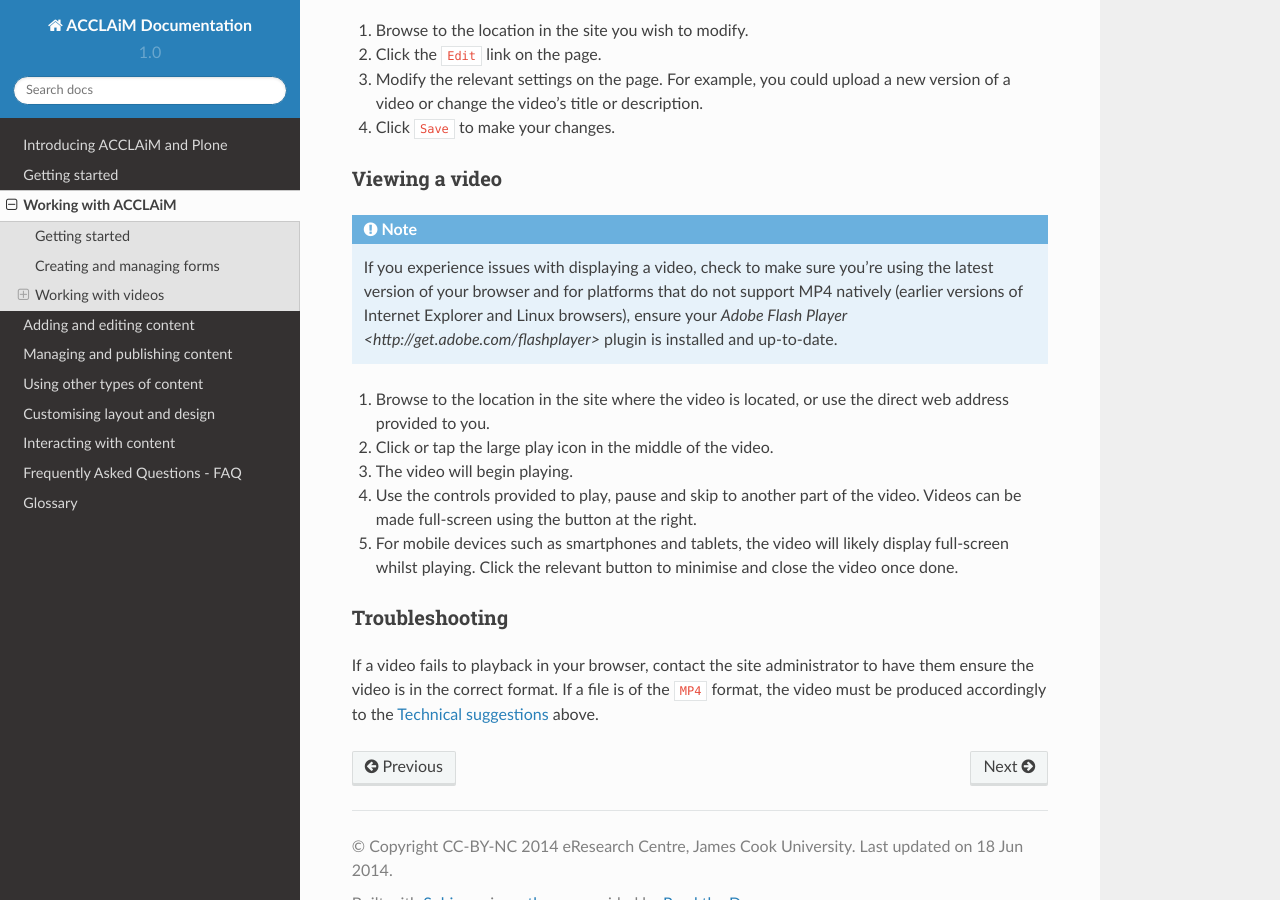
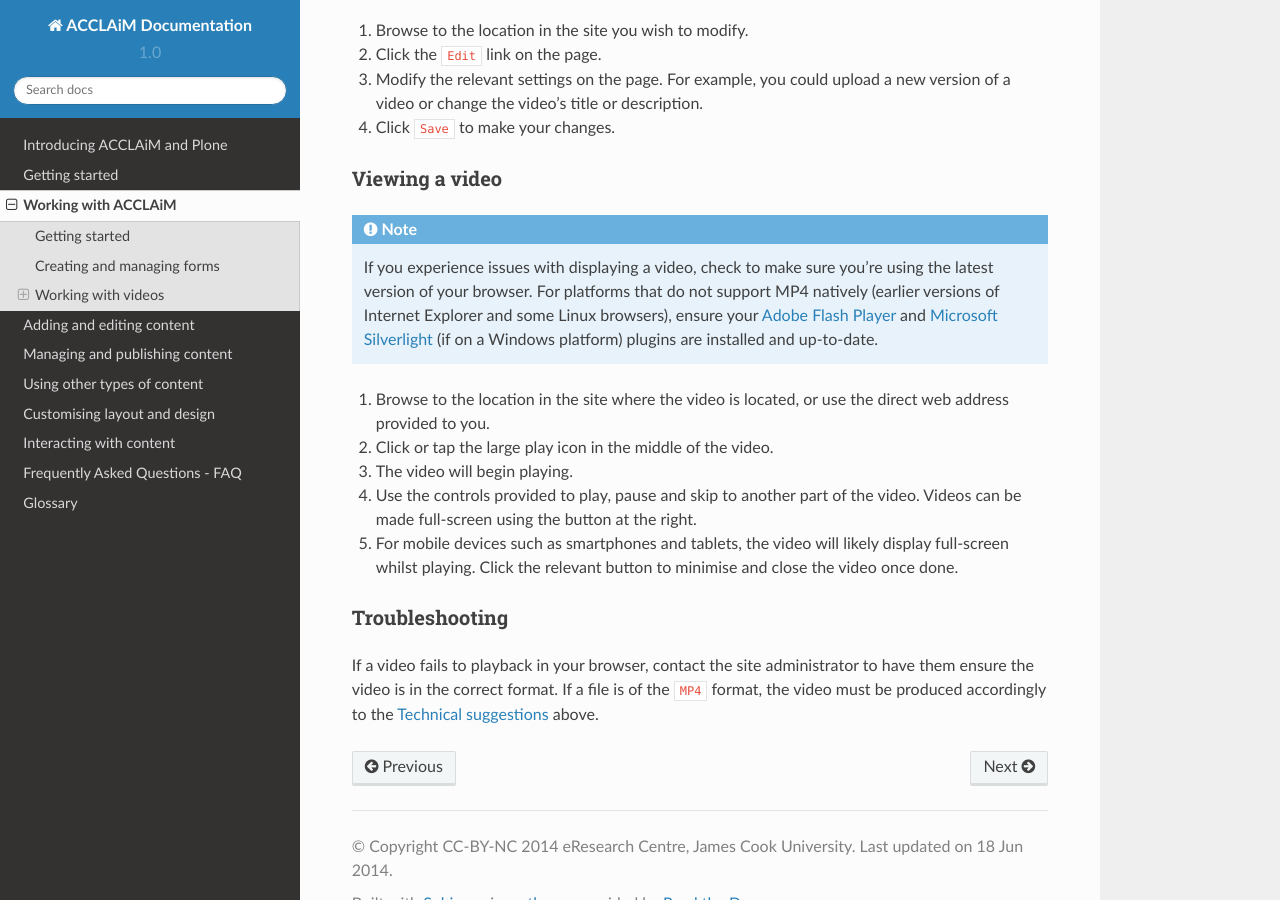
Before and after one commit to jcu-eresearch/plone-user-doc, a Sphinx documentation site: the page built from source/custom-acclaim.rst, in a window 1280 px wide and 900 px high, scrolled down 1938 px. Built offline with Sphinx 7.4.7 and the Read the Docs theme 2.0.0, drawn with Linux system fonts in a browser that asks for light colours.

Commit message:
Update text on plugins

```diff
--- a/source/custom-acclaim.rst
+++ b/source/custom-acclaim.rst
@@ -123,11 +123,13 @@ Viewing a video
 ---------------
 
 .. note::
-   If you experience issues with displaying a video, check
-   to make sure you're using the latest version of your browser and for
-   platforms that do not support MP4 natively (earlier versions of Internet
-   Explorer and Linux browsers), ensure your `Adobe Flash Player
-   <http://get.adobe.com/flashplayer>` plugin is installed and up-to-date.
+   If you experience issues with displaying a video, check to make sure you're
+   using the latest version of your browser.  For platforms that do not
+   support MP4 natively (earlier versions of Internet Explorer and some Linux
+   browsers), ensure your `Adobe Flash Player
+   <http://get.adobe.com/flashplayer>`_ and `Microsoft Silverlight
+   <http://www.microsoft.com/silverlight>`_ (if on a Windows platform) plugins
+   are installed and up-to-date.
 
 #. Browse to the location in the site where the video is located, or use the
    direct web address provided to you.
```
